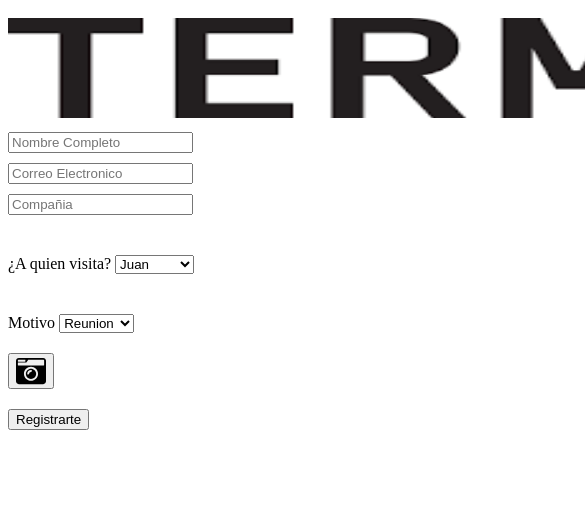
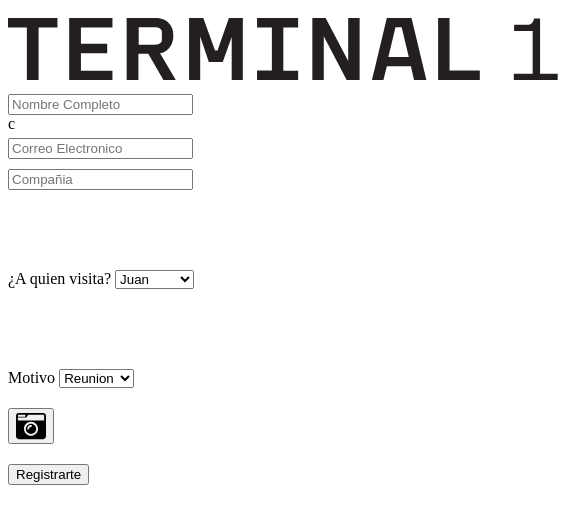
Before and after one commit to brenduchiz/Registro-de-visitantes-, a website: page src/Formulario.html in a window 390 px wide. Shown: the top 524 px of the page, 585 px wide, since content can reach past the window. Drawn offline with nearby package versions, Linux system fonts and the light colour scheme.

Commit message:
Cambios Responsive

```diff
--- a/src/Formulario.html
+++ b/src/Formulario.html
@@ -16,16 +16,15 @@
 
 
         <div class="container1">
-                        <div class="row">
 
 
-                        <div class="form-group mx-auto" style="width: 550px;">
-                                        <img src="imageslogo.png" alt="cover" height="100" width="1500" class="img-fluid" alt="Responsive image">
+                <div class="form-group mx-auto" style="width: 550px;">
+
+                                        <img src="tlogo.svg" alt="cover" class="img-fluid" alt="Responsive image">
+
 
                                 </div>
-                </div>
 
-        </div>
 
 <div id="delate">
 
@@ -41,7 +40,7 @@
                  </div>
         </div>
 
-</div>
+c
 
 
    <div class="container2">
--- a/src/css/splash.css
+++ b/src/css/splash.css
@@ -5,7 +5,7 @@ body {
   }
 
   .animation{
-    width: 500px;
+    width: 350px;
     height: 100px;
     position: absolute;
    margin-top: 250px;
--- a/src/css/style.css
+++ b/src/css/style.css
@@ -16,7 +16,7 @@
 
 .container2{
 
-    padding-top: 10px;
+    padding-top: 5px;
 }
 .container3{
 
@@ -26,11 +26,11 @@
 
 .data3{
 
-    padding-top: 10px;
+    padding-top: 50px;
 }
 .data4{
 
-    padding-top: 10px;
+    padding-top: 50px;
 }
 
 .iconCamera{
```
Also changed, not shown: src/splash.html (+1 -1 lines).
